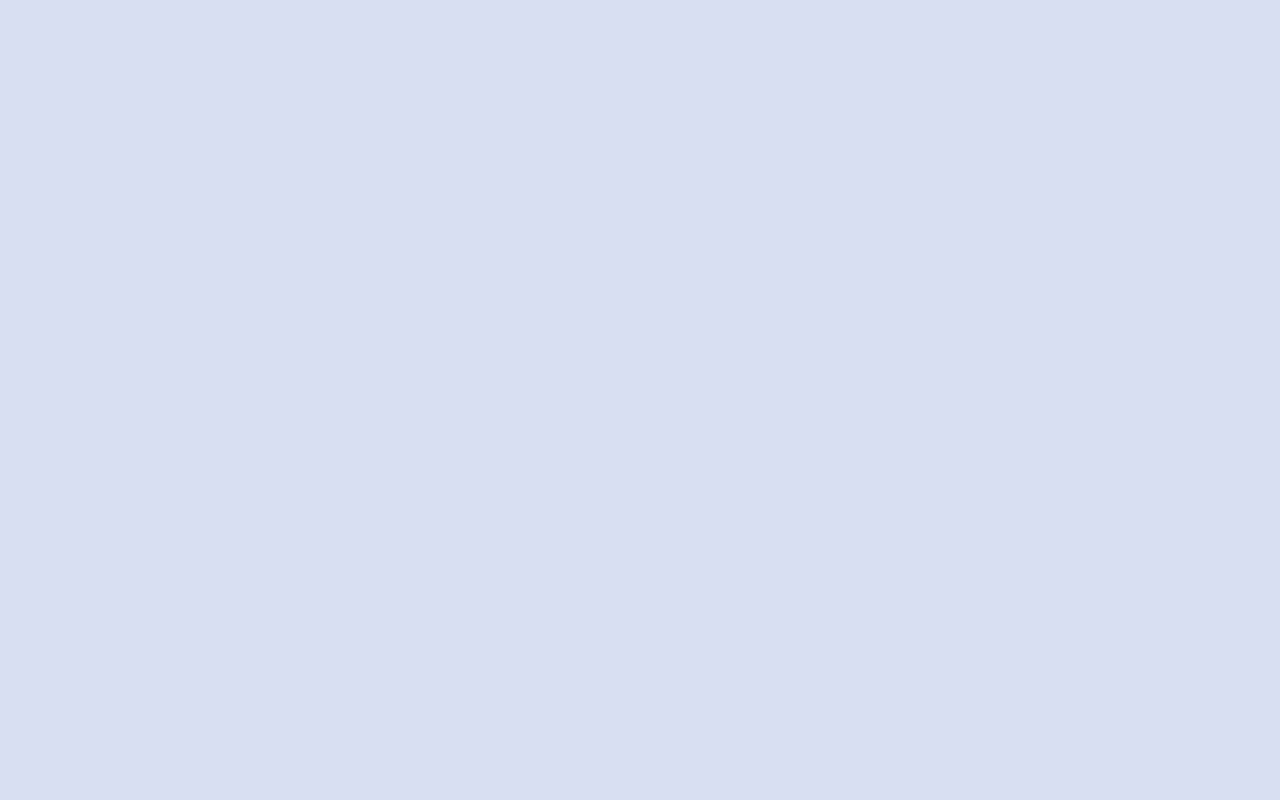
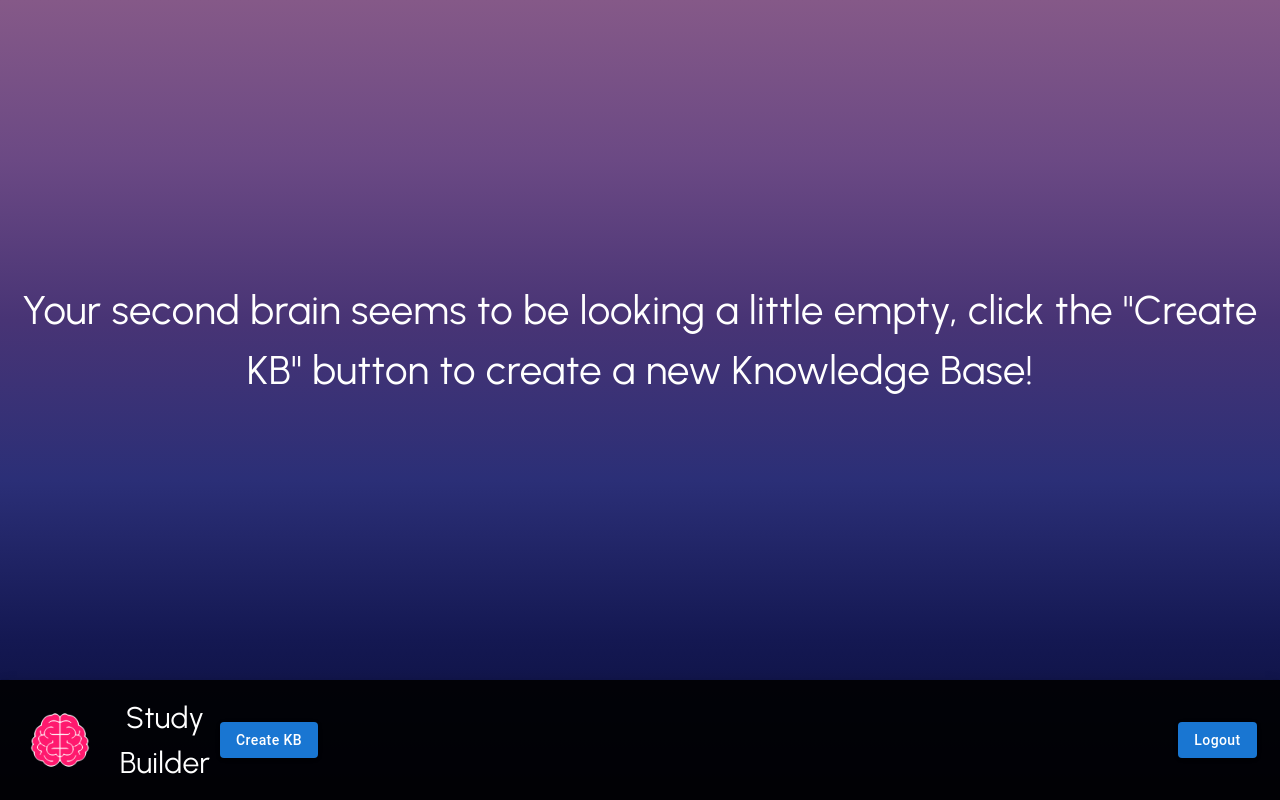
Before and after one commit to max-baydoun/StudyBuilder, a React (Vite) app in the folder frontend/: page /dashboard in a window 1280 px wide. Before the commit this address had no page. Built offline with nearby package versions, Linux system fonts and the light colour scheme.

Commit message:
Completed 2.1.1 and 2.2.2, as well as made style decisions appropriate to the theme of the application for the dashboard

```diff
--- a/frontend/src/App.jsx
+++ b/frontend/src/App.jsx
@@ -3,7 +3,7 @@ import Login from './Components/Login'
 import Register from './Components/Register'
 import LandingPage from './Components/LandingPage'
 import { Box, GlobalStyles } from '@mui/material'
-import KnowledgeSpaceBoard from './Components/KnowledgeSpaceBoard'
+import Dashboard from './Components/Dashboard'
 
 function App() {
 
@@ -13,9 +13,7 @@ function App() {
       <BrowserRouter>
         <Routes>
           <Route path='/' element={<LandingPage />}></Route>
-          <Route path='/login' element={<Login />}></Route>
-          <Route path='/register' element={<Register />}></Route>
-          <Route path='/knowledgeSpaceBoard' element={<KnowledgeSpaceBoard />}></Route>
+          <Route path='/dashboard' element={<Dashboard />}></Route>
         </Routes>
       </BrowserRouter>
     </Box>
--- /dev/null
+++ b/frontend/src/Components/Dashboard.jsx
@@ -0,0 +1,61 @@
+import { AppBar, Box, Button, Grid2, Typography } from "@mui/material";
+import SB from '../../assets/bruh.png'
+import { useNavigate } from "react-router-dom";
+import LoadingIcon from "../Popups/LoadingIcon";
+import { useState } from "react";
+
+function Dashboard() {
+    const [isLoading, setIsLoading] = useState(false);
+    const [KBs, setKBs] = useState([]);
+    const navigate = useNavigate();
+    const backgroundStyle = {background: 'linear-gradient(to top, #070B34 0%, #141852 20%, #2B2F77 40%, #483475 60%, #6B4984 80%, #855988 100%)'};
+
+
+    const handleLogout = () => {
+        setIsLoading(true);
+        navigate('/').then(() => {setIsLoading(false);});
+    }
+
+    const loadKnowledgeBases = () => {
+        // Fetch from database!
+    }
+
+    const NavBar = () => {
+        return (
+            <Box sx={{width: '100%'}}>
+                <AppBar sx={{position: 'static', top: 'auto', bottom: '0', background: 'rgba(0, 0, 0, 0.9)'}}>
+                    <Grid2 container columns={12} sx={{width: '100%', height: '100%', flexDirection: 'row', display: 'flex', alignItems: 'center', padding: '10px'}}>
+                        <Grid2 size={2} sx={{display: 'flex', justifyContent: 'start', alignItems: 'center'}}>
+                            <Box id="image" component="img" sx={{
+                                width: '100px',
+                                height: '100px',
+                                borderRadius: '100%',
+                            }} src={SB}/>
+                            <Typography sx={{fontFamily: 'Urbanist', fontSize: '30px'}}>Study Builder</Typography>
+                        </Grid2>
+                        <Grid2 size={9} sx={{display: 'flex', justifyContent: 'start', alignItems: 'center'}}>
+                            <Button variant="contained" sx={{textTransform: 'none'}}>Create KB</Button>
+                        </Grid2>
+                        <Grid2 size={1}>
+                            <Button variant="contained" sx={{textTransform: 'none'}} onClick={handleLogout}>Logout</Button>
+                        </Grid2>
+                    </Grid2>
+                </AppBar>
+            </Box>
+        )
+    }
+    return (
+        <Box sx={{ ...backgroundStyle, width: '100%', height: '100vh', display: "flex", flexDirection: "column", alignItems: "center", justifyContent: "center", textAlign: "center" }}>
+            <Grid2 container columns={12} sx={{width: '100%', height: '100%', display: 'flex', justifyContent: 'center', alignItems: 'center'}}>
+                {KBs.length === 0 &&
+                <Typography sx={{fontFamily: 'Urbanist', color: 'white', textAlign: 'center', fontSize: '40px'}}>
+                    Your second brain seems to be looking a little empty, click the "Create KB" button to create a new Knowledge Base!
+                </Typography>}
+            </Grid2>
+            <NavBar />
+            {isLoading && <LoadingIcon />}
+        </Box>
+    )
+}
+
+export default Dashboard;
--- a/frontend/src/Components/KnowledgeSpaceBoard.jsx
+++ /dev/null
@@ -1,10 +0,0 @@
-function KnowledgeSpaceBoard() {
-
-  return (
-    <>
-    WELCOME
-    </>
-  )
-}
-
-export default KnowledgeSpaceBoard;
--- a/frontend/src/Components/LandingPage.jsx
+++ b/frontend/src/Components/LandingPage.jsx
@@ -20,7 +20,7 @@ function LandingPage() {
     return (
         <>
             <Grid2 size={7} id="Study Builder Text" sx={{zIndex: logoClicked ? 3 : -10, display: 'flex', justifyContent: 'center', alignItems: 'center', flexDirection: 'column'}}>
-                <Typography variant='h1' sx={{...fadeStyle, transition: 'opacity ease-in 1s', fontWeight: 500, fontFamily: 'Urbanist', color: 'white', textAlign: 'center'}}>
+                <Typography variant='h1' sx={{...fadeStyle, fontWeight: 500, fontFamily: 'Urbanist', color: 'white', textAlign: 'center'}}>
                     Study Builder
                 </Typography>
                 <Typography variant='h6' sx={{...fadeStyle, fontWeight: 200, fontFamily: 'Urbanist',  color: 'white', textAlign: 'center', padding: '20px', margin: '50px', borderRadius: '10px', backgroundColor: 'rgba(0, 0, 0, 0.2)'}}>
--- a/frontend/src/Components/Login.jsx
+++ b/frontend/src/Components/Login.jsx
@@ -45,7 +45,7 @@ const Login = () => {
             console.log(res);
             const data = res.data;
             localStorage.setItem("token", data.token);
-            navigate("/knowledgeSpaceBoard");
+            navigate("/dashboard");
         }).catch(error => {
             console.log(error);
             setPopup({ title: "Internal server error", message: error.response.data.error });
--- a/frontend/src/Components/Register.jsx
+++ b/frontend/src/Components/Register.jsx
@@ -66,7 +66,7 @@ const Register = () => {
             console.log(res);
             const data = res.data;
             localStorage.setItem("token", data.token);
-            navigate("/knowledgeSpaceBoard");
+            navigate("/dashboard");
         }).catch(error => {
             console.log(error);
             setPopup({ title: "Internal server error", message: error.response.data.error });
```
Also changed, not shown: 1 other file (tests, documents, lock files or other folders).
